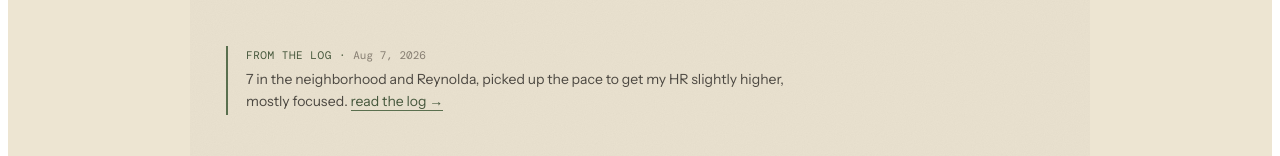
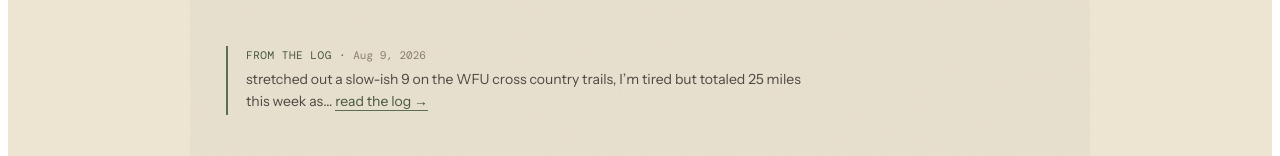
Before and after one commit to remikalir/running-portfolio, a React (Vite) app: page / in a window 1280 px wide. Shown: the part 258-414 px from the top of the page. Built offline with nearby package versions, Linux system fonts and the light colour scheme.

Commit message:
correct log week of aug3

```diff
--- a/src/content.js
+++ b/src/content.js
@@ -89,7 +89,7 @@ export const CONTENT = {
   // so they intentionally aren't reflected in the portfolio totals until the
   // next data refresh — see microblogNote.
   microblog: [
-    { date: "2026-08-07", body: "stretched out a slow-ish 9 on the WFU cross country trails, I’m tired but totaled 25 miles this week as I rebuild, I'll take that."},
+    { date: "2026-08-09", body: "stretched out a slow-ish 9 on the WFU cross country trails, I’m tired but totaled 25 miles this week as I rebuild, I'll take that."},
     { date: "2026-08-07", body: "7 in the neighborhood and Reynolda, picked up the pace to get my HR slightly higher, mostly focused."},
     { date: "2026-08-05", body: "what a gift to enjoy a boring run without pain, 5:30a at the Y, 4 easy on the treadmill, mostly zone 2 HR, rest tomorrow."},
     { date: "2026-08-04", body: "5.1 modified Tuesday in the neighborhood, got my HR up, pace down a tad, no abdominal pain, almost kind of felt like a runner for a moment."},
```
